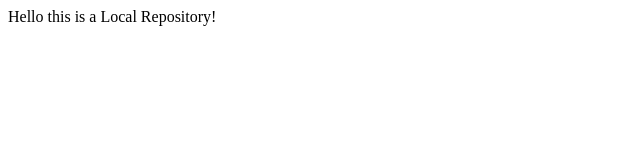
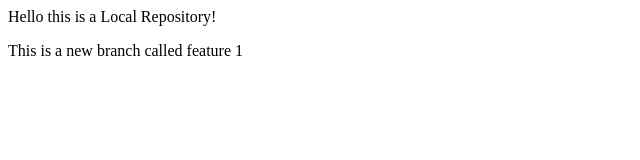
Before and after one commit to tiyashabaul/localrepo, a plain HTML site: page index.html in a window 1280 px wide. Shown: the whole page, without its empty margins (0-640 px from the left). Drawn offline with Linux system fonts and the light colour scheme.

Commit message:
New Feature

```diff
--- a/index.html
+++ b/index.html
@@ -1 +1,2 @@
 <p>Hello this is a Local Repository!</p>
+<p>This is a new branch called feature 1</p>
```
